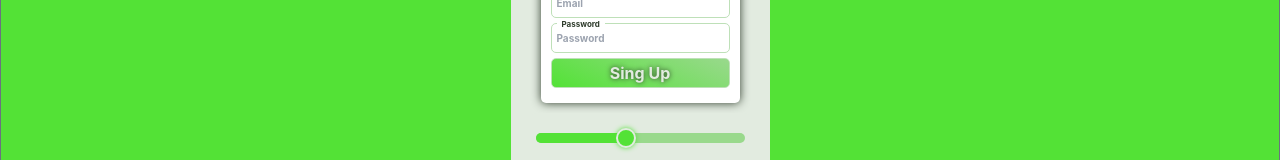
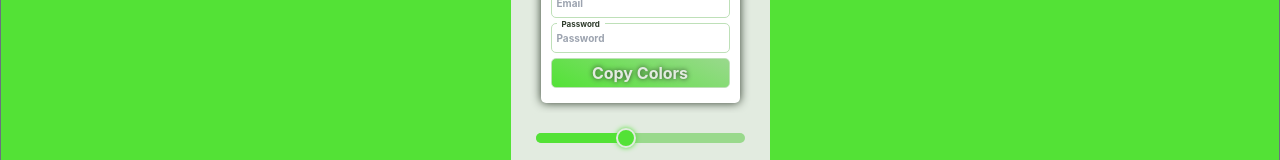
Before and after one commit to kozzztia/tailwind, a React (Vite) app: page / in a window 1280 px wide. Shown: the part 451-611 px from the top of the page. Built offline with nearby package versions, Linux system fonts and the light colour scheme.

Commit message:
button text change

```diff
--- a/src/components/ColorRange/ColorRange.tsx
+++ b/src/components/ColorRange/ColorRange.tsx
@@ -61,6 +61,8 @@ const ColorRange = () => {
       navigator.clipboard.writeText(JSON.stringify(colors, null, 2))
       .then(() => console.log("Colors copied to clipboard"))
       .catch((err) => console.error("Failed to copy colors:", err));
+      const button = e.currentTarget.querySelector("button");
+      if(button)button.textContent = "Copied!";
     };
 
   return (
@@ -83,7 +85,7 @@ const ColorRange = () => {
             <input type="password" placeholder="Password" />
           </label>
 
-          <button type="submit">Sing up</button>
+          <button type="submit">copy colors</button>
         </form>
       </div>
       <div
```
